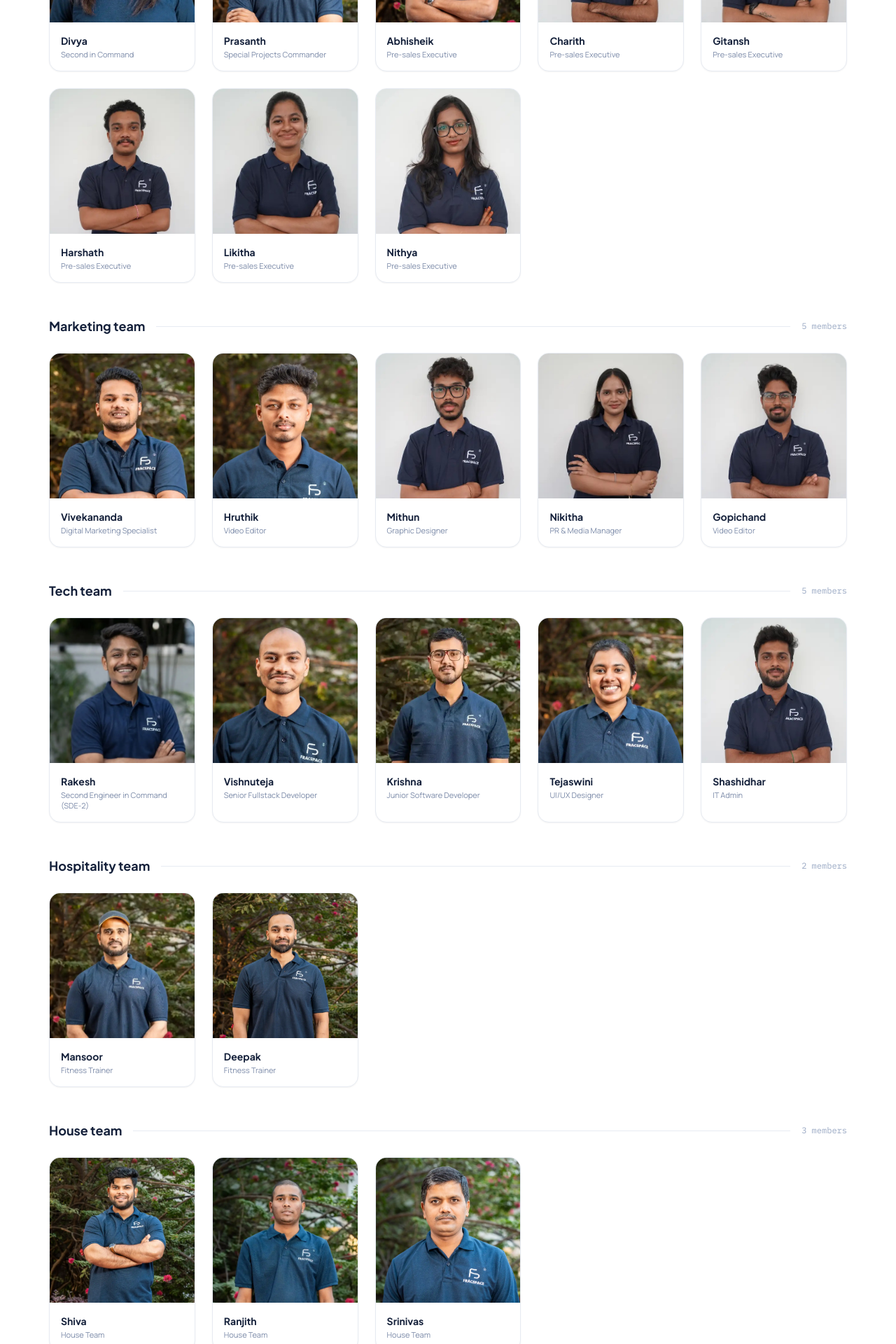
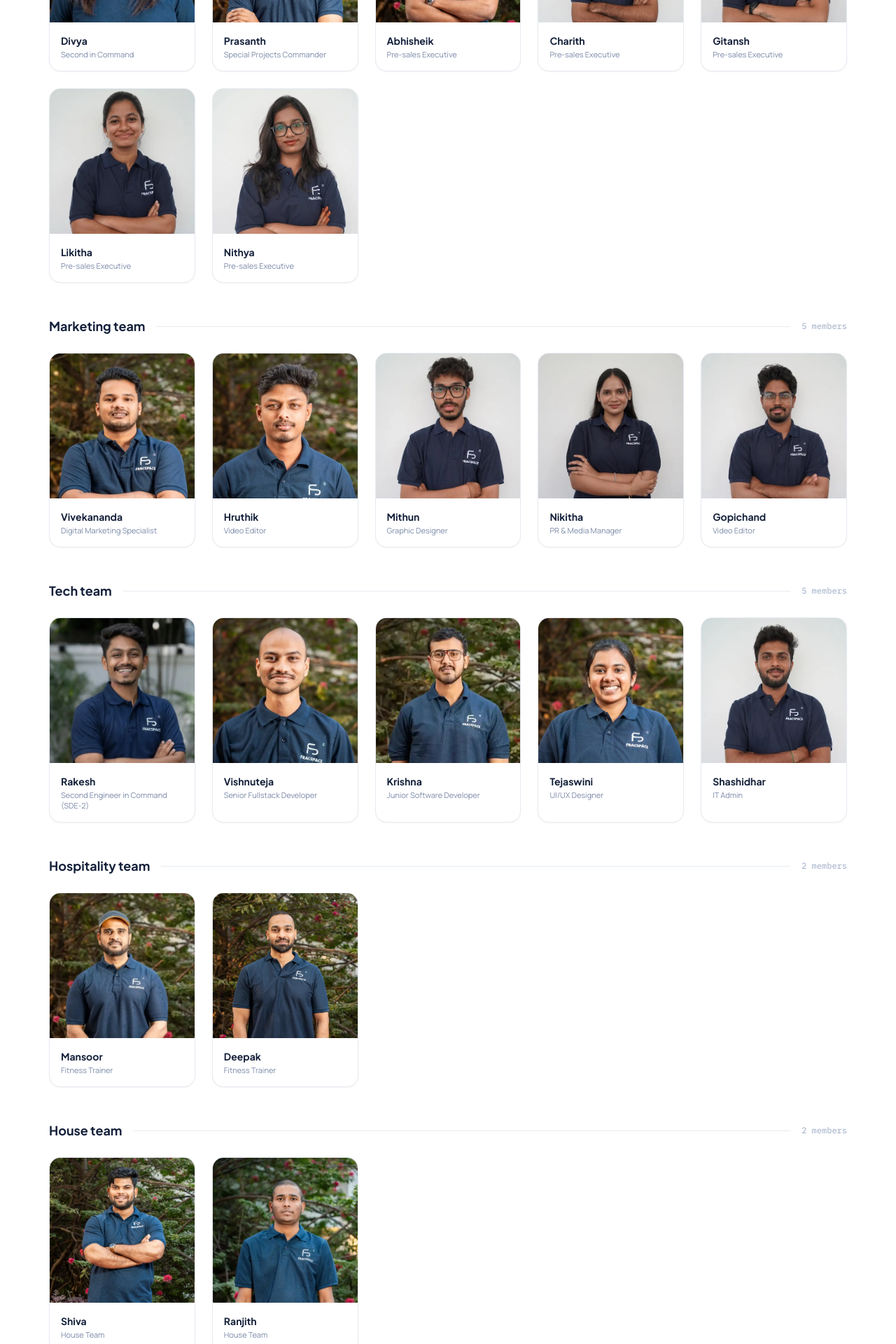
Before and after one commit to Fracspace/Fracspace_Website_New, a Next.js app: page /about in a window 1280 px wide. Shown: the part 3340-5260 px from the top of the page at 70% size. Built offline with nearby package versions, Linux system fonts and the light colour scheme.

Commit message:
removed harshath and srinivas anna from team

```diff
--- a/components/sections/aboutus/OurTeam.jsx
+++ b/components/sections/aboutus/OurTeam.jsx
@@ -49,7 +49,7 @@ function OurTeam() {
         { name: "Abhisheik", role: "Pre-sales Executive", image: abhisheikImg },
         { name: "Charith", role: "Pre-sales Executive", image: charithImg },
         { name: "Gitansh", role: "Pre-sales Executive", image: gitanshImg },
-        { name: "Harshath", role: "Pre-sales Executive", image: harshathImg },
+        // { name: "Harshath", role: "Pre-sales Executive", image: harshathImg },
         { name: "Likitha", role: "Pre-sales Executive", image: likithaImg },
         { name: "Nithya", role: "Pre-sales Executive", image: nithyaImg }
       ]
@@ -86,7 +86,7 @@ function OurTeam() {
       people: [
         { name: "Shiva", role: "House Team", image: shivaImg },
         { name: "Ranjith", role: "House Team", image: ranjithImg },
-        { name: "Srinivas", role: "House Team", image: srinivasImg }
+        // { name: "Srinivas", role: "House Team", image: srinivasImg }
       ]
     }
   ];
@@ -172,11 +172,10 @@ function OurTeam() {
                 <button
                   key={t}
                   onClick={() => setSelectedTeam(t)}
-                  className={`px-5 py-2.5 rounded-full text-xs sm:text-sm font-semibold transition cursor-pointer ${
-                    active
+                  className={`px-5 py-2.5 rounded-full text-xs sm:text-sm font-semibold transition cursor-pointer ${active
                       ? "bg-[#16418C] text-white border border-[#16418C] shadow-sm"
                       : "bg-white text-[#4A5878] border border-[#DDE4EF] hover:border-[#16418C]"
-                  }`}
+                    }`}
                 >
                   {t}
                 </button>
```
